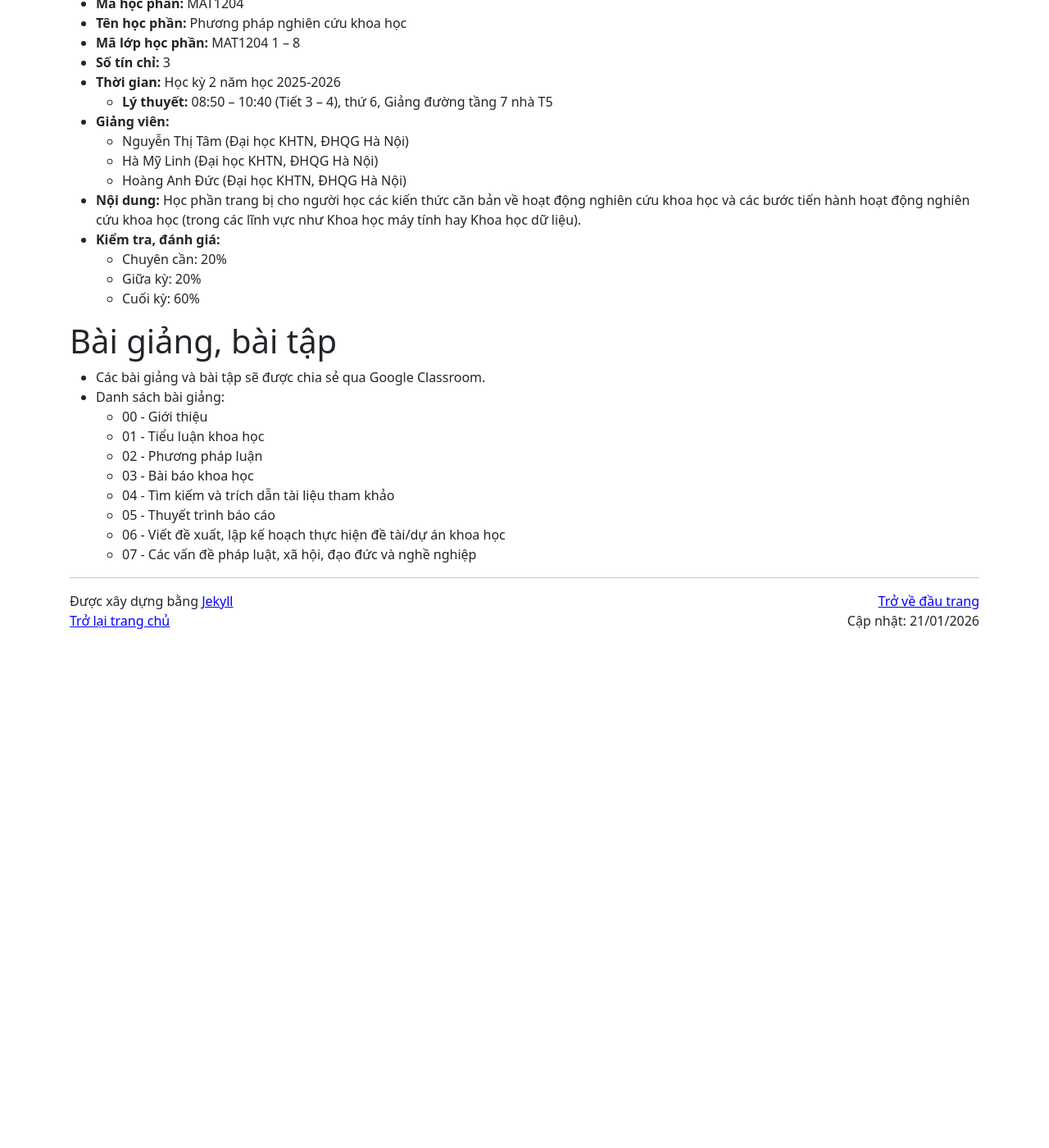
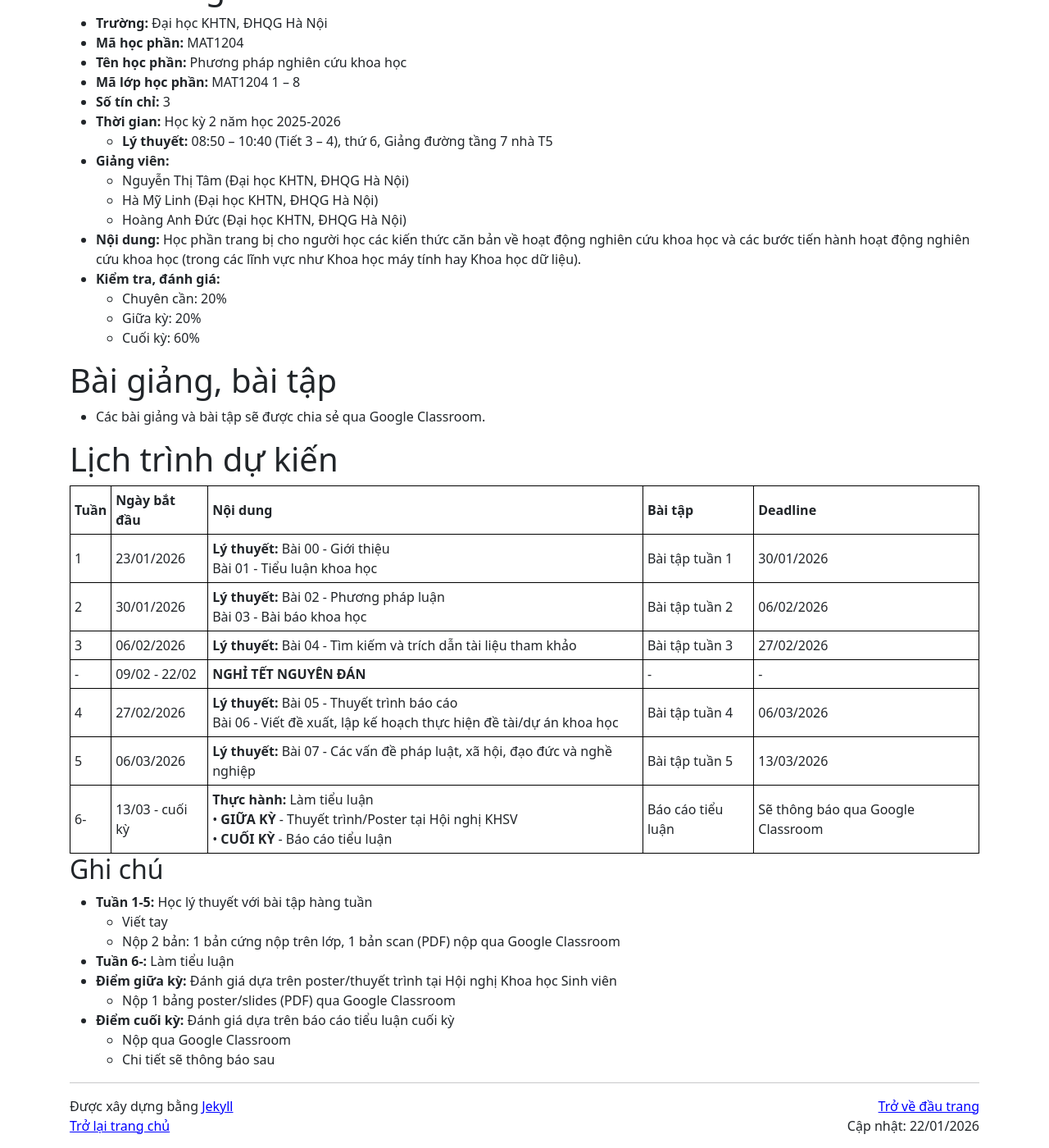
Before and after one commit to hoanganhduc/hoanganhduc.github.io, a Jekyll site: the page built from teaching/VNU-HUS/2026/spring/MAT1204/index.md, in a window 1280 px wide and 1400 px high, scrolled down 411 px. Shown: the whole window at 82% size. Built offline with Jekyll 4.4.1, drawn with Linux system fonts in a browser that asks for light colours; nearby versions of some CDN libraries; a style sheet for code colours, icons or effects is not loaded; before the commit the page ends 1195 px from its top, so only the background shows below that; some of the changed text lies outside the part shown.

Commit message:
Updated @ 2026-01-22  08:38:02 ICT

```diff
--- a/teaching/VNU-HUS/2026/spring/MAT1204/index.md
+++ b/teaching/VNU-HUS/2026/spring/MAT1204/index.md
@@ -1,7 +1,7 @@
 ---
 layout: default
 title: "VNU-HUS MAT1204: Phương pháp nghiên cứu khoa học"
-last_modified_at: 2026-01-21
+last_modified_at: 2026-01-22
 lang: "vi"
 katex: true
 ---
@@ -35,12 +35,27 @@ katex: true
 # Bài giảng, bài tập
 
 * Các bài giảng và bài tập sẽ được chia sẻ qua Google Classroom.
-* Danh sách bài giảng:
-  * 00 - Giới thiệu
-  * 01 - Tiểu luận khoa học
-  * 02 - Phương pháp luận
-  * 03 - Bài báo khoa học
-  * 04 - Tìm kiếm và trích dẫn tài liệu tham khảo
-  * 05 - Thuyết trình báo cáo
-  * 06 - Viết đề xuất, lập kế hoạch thực hiện đề tài/dự án khoa học
-  * 07 - Các vấn đề pháp luật, xã hội, đạo đức và nghề nghiệp
+
+# Lịch trình dự kiến
+
+| Tuần | Ngày bắt đầu | Nội dung | Bài tập | Deadline |
+|------|--------------|----------|---------|----------|
+| 1 | 23/01/2026 | **Lý thuyết:** Bài 00 - Giới thiệu<br>Bài 01 - Tiểu luận khoa học | Bài tập tuần 1 | 30/01/2026 |
+| 2 | 30/01/2026 | **Lý thuyết:** Bài 02 - Phương pháp luận<br>Bài 03 - Bài báo khoa học | Bài tập tuần 2 | 06/02/2026 |
+| 3 | 06/02/2026 | **Lý thuyết:** Bài 04 - Tìm kiếm và trích dẫn tài liệu tham khảo | Bài tập tuần 3 | 27/02/2026 |
+| - | 09/02 - 22/02 | **NGHỈ TẾT NGUYÊN ĐÁN** | - | - |
+| 4 | 27/02/2026 | **Lý thuyết:** Bài 05 - Thuyết trình báo cáo<br>Bài 06 - Viết đề xuất, lập kế hoạch thực hiện đề tài/dự án khoa học | Bài tập tuần 4 | 06/03/2026 |
+| 5 | 06/03/2026 | **Lý thuyết:** Bài 07 - Các vấn đề pháp luật, xã hội, đạo đức và nghề nghiệp | Bài tập tuần 5 | 13/03/2026 |
+| 6- | 13/03 - cuối kỳ | **Thực hành:** Làm tiểu luận<br>• **GIỮA KỲ** - Thuyết trình/Poster tại Hội nghị KHSV<br>• **CUỐI KỲ** - Báo cáo tiểu luận | Báo cáo tiểu luận | Sẽ thông báo qua Google Classroom |
+
+## Ghi chú
+
+- **Tuần 1-5:** Học lý thuyết với bài tập hàng tuần
+  - Viết tay
+  - Nộp 2 bản: 1 bản cứng nộp trên lớp, 1 bản scan (PDF) nộp qua Google Classroom
+- **Tuần 6-:** Làm tiểu luận
+- **Điểm giữa kỳ:** Đánh giá dựa trên poster/thuyết trình tại Hội nghị Khoa học Sinh viên
+  - Nộp 1 bảng poster/slides (PDF) qua Google Classroom
+- **Điểm cuối kỳ:** Đánh giá dựa trên báo cáo tiểu luận cuối kỳ
+  - Nộp qua Google Classroom
+  - Chi tiết sẽ thông báo sau
```
Also changed, not shown: 1 other file.
